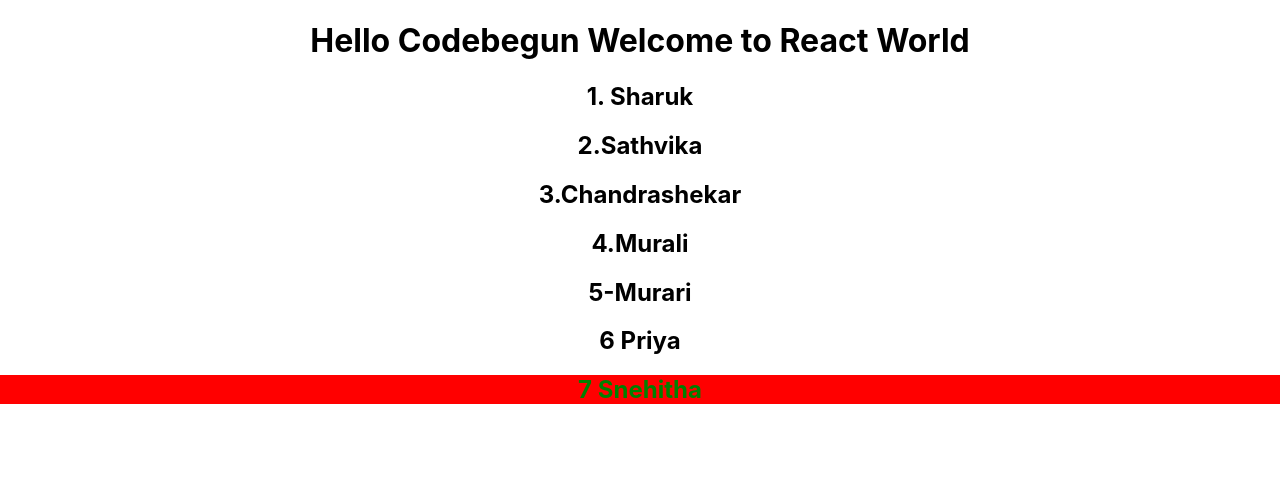
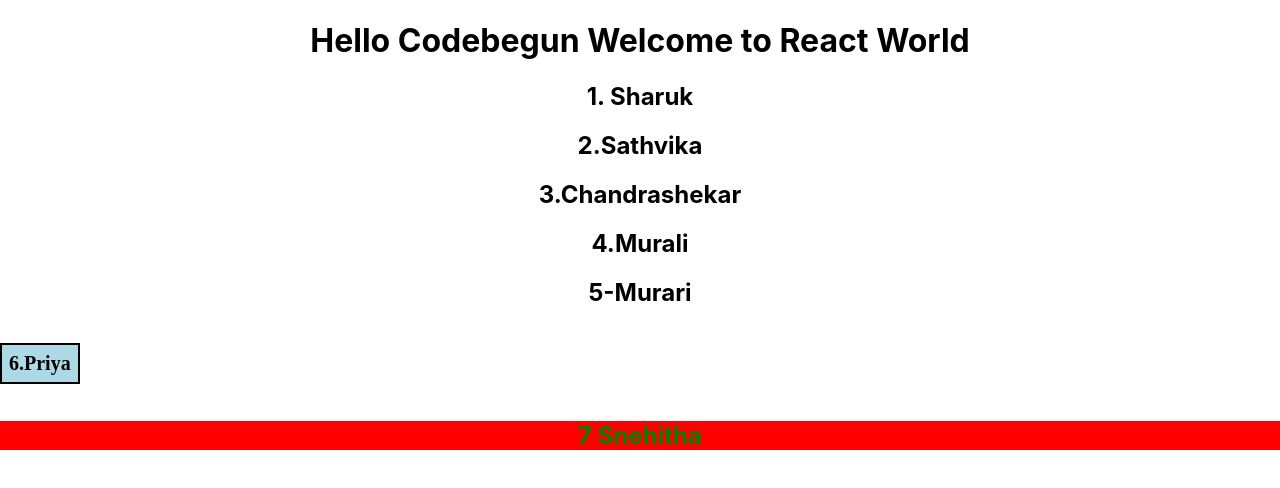
Before and after one commit to siva563/b6-react-project, a React (Create React App) app in the folder codebegunb6/: page / in a window 1280 px wide. Shown: the top 488 px of the page. Built offline with nearby package versions, Linux system fonts and the light colour scheme.

Commit message:
priya component style

```diff
--- a/codebegunb6/src/Priya.js
+++ b/codebegunb6/src/Priya.js
@@ -2,10 +2,16 @@
 
 function Priya() {
     return (
-      <div className="App">
-        <h2>6 Priya</h2>
+      <div className="App" style={{ textAlign: "left" }}>
+      <h2 style={{ color: "black",
+        backgroundColor: "lightblue",
+        border: "2px solid black",
+        padding: "7px",
+        fontFamily: "Algerian",
+        fontSize: "20px",
+        display: "inline-block" }} > 6.Priya </h2>
 
-      </div>
+    </div>
     );
   }
 
```
